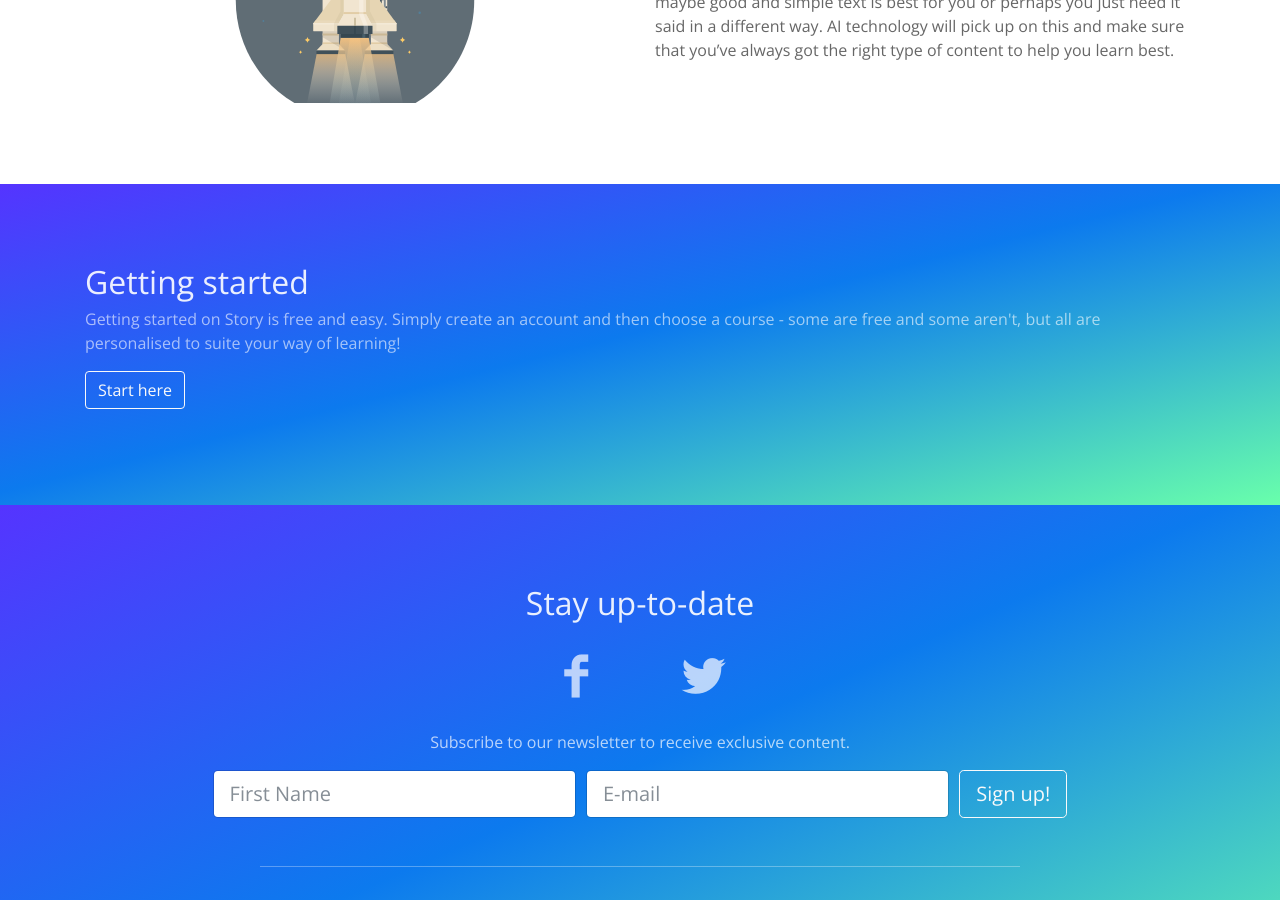
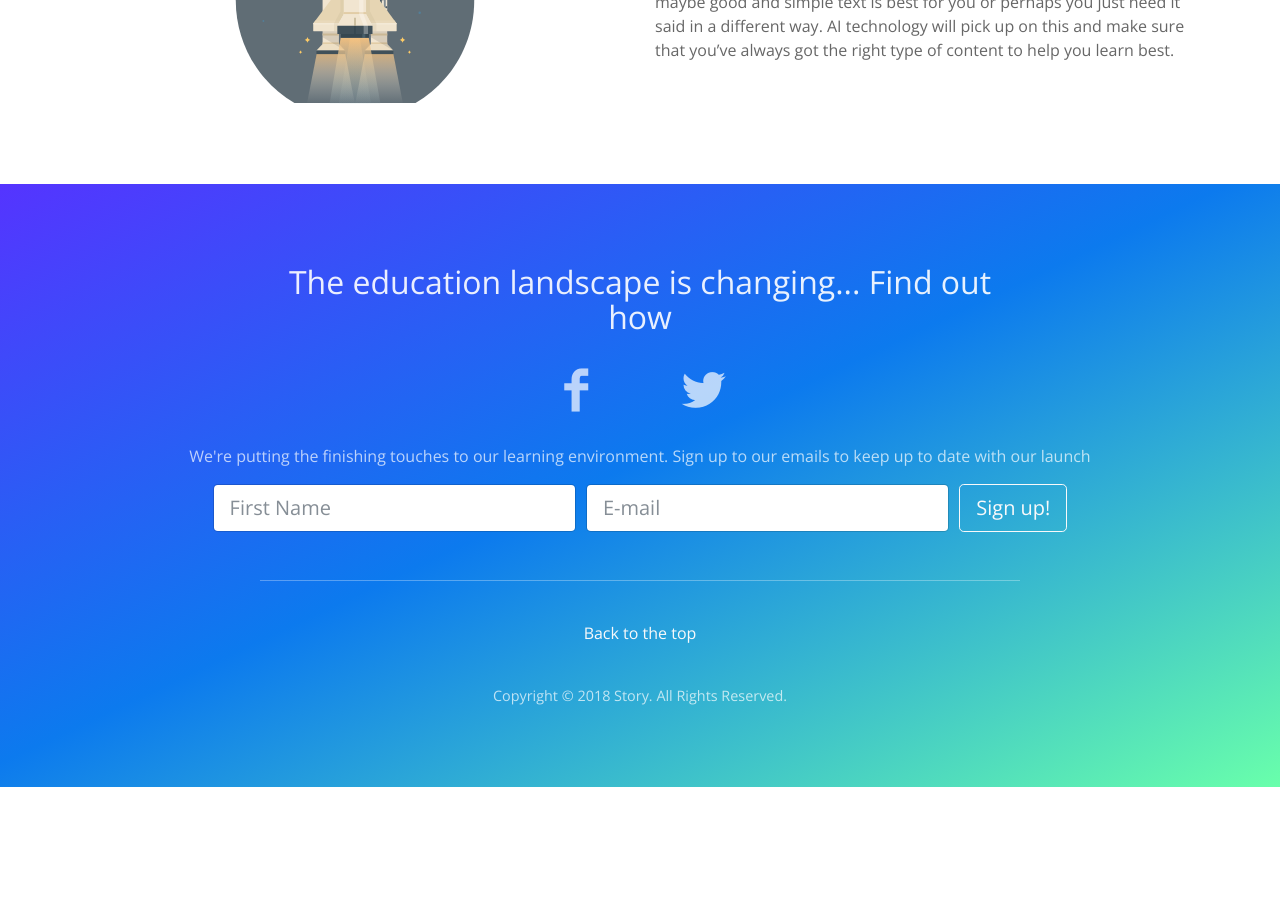
Before and after one commit to story-ai/story-ai.github.io, a Jekyll site: the page built from index.md, in a window 1280 px wide and 900 px high, scrolled down 2716 px. Built offline with Jekyll 4.4.1, drawn with Linux system fonts in a browser that asks for light colours; after the commit the page ends 3503 px from its top, so only the background shows below that.

Commit message:
Updated 'index.md' via CloudCannon

```diff
--- a/index.md
+++ b/index.md
@@ -139,31 +139,19 @@ parts:
         alignment: left
         url: /img/Rocket.svg
         hoverText: Rocket
-  - type: section
-    content:
-      id: sixth
-      header: Getting started
-      filled: true
-      text:
-        - >-
-          Getting started on Story is free and easy. Simply create an account
-          and then choose a course - some are free and some aren't, but all are
-          personalised to suite your way of learning!
-      cta:
-        text: Start here
-        link: 'https://app.story-ai.com/'
-        filled: false
   - type: footer
     content:
       id: register
-      header: Stay up-to-date
+      header: The education landscape is changing... Find out how
       filled: false
       social:
         - icon: facebook
           link: 'https://www.facebook.com/storyai/'
         - icon: twitter
           link: 'https://twitter.com/mystoryai'
-      signupText: Subscribe to our newsletter to receive exclusive content.
+      signupText: >-
+        We're putting the finishing touches to our learning environment. Sign up
+        to our emails to keep up to date with our launch
       namePlaceholder: First Name
       emailPlaceholder: E-mail
       button:
```
